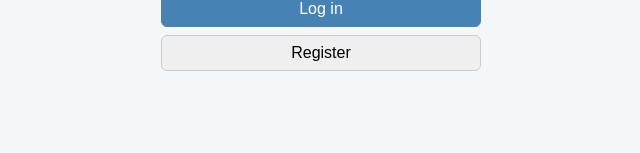
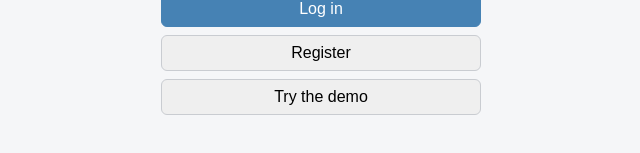
Before and after one commit to NikaBaidoshvilii/ExpenseTracker, a React (Vite) app in the folder frontend/: page / in a window 1280 px wide. Shown: the part 199-352 px from the top of the page, without its empty margins (319-959 px from the left). Built offline with nearby package versions, Linux system fonts and the light colour scheme; no server answers.

Commit message:
Add Try the demo button on the login form

```diff
--- a/frontend/src/App.tsx
+++ b/frontend/src/App.tsx
@@ -7,6 +7,9 @@ import AuthForm from "./components/AuthForm";
 import type { CategoryTotal, ExpenseRequest, ExpenseResponse, FormValues, UserInfo, ValidationProblem } from "./types";
 
 const emptyForm: FormValues = { title: "", amount: "", category: "", date: "" };
+
+const DEMO_EMAIL = "demo@expensetracker.dev";
+const DEMO_PASSWORD = "Demo123!";
 
 function App() {
   const [expenses, setExpenses] = useState<ExpenseResponse[]>([]);
@@ -153,11 +156,11 @@ function App() {
     setErrors([]);
   }
 
-  async function logIn() {
+  async function logIn(loginEmail: string, loginPassword: string) {
     const response = await fetch("/auth/login?useCookies=true", {
       method: "POST",
       headers: { "Content-Type": "application/json" },
-      body: JSON.stringify({ email, password }),
+      body: JSON.stringify({ email: loginEmail, password: loginPassword }),
     });
 
     if (!response.ok) {
@@ -165,14 +168,18 @@ function App() {
       return;
     }
 
-    setUserEmail(email);
+    setUserEmail(loginEmail);
     setPassword("");
     setAuthErrors([]);
   }
 
   async function handleLogin(e: React.SubmitEvent<HTMLFormElement>) {
     e.preventDefault();
-    await logIn();
+    await logIn(email, password);
+  }
+
+  async function handleDemoLogin() {
+    await logIn(DEMO_EMAIL, DEMO_PASSWORD);
   }
 
   async function handleRegister() {
@@ -188,7 +195,7 @@ function App() {
       return;
     }
 
-    await logIn();
+    await logIn(email, password);
   }
 
   function clearSession() {
@@ -225,6 +232,7 @@ function App() {
           errors={authErrors}
           onLogin={handleLogin}
           onRegister={handleRegister}
+          onDemoLogin={handleDemoLogin}
         />
       </>
     );
--- a/frontend/src/components/AuthForm.tsx
+++ b/frontend/src/components/AuthForm.tsx
@@ -9,9 +9,19 @@ interface AuthFormProps {
   errors: string[];
   onLogin: (e: React.SubmitEvent<HTMLFormElement>) => void;
   onRegister: () => void;
+  onDemoLogin: () => void;
 }
 
-function AuthForm({ email, password, onEmailChange, onPasswordChange, errors, onLogin, onRegister }: AuthFormProps) {
+function AuthForm({
+  email,
+  password,
+  onEmailChange,
+  onPasswordChange,
+  errors,
+  onLogin,
+  onRegister,
+  onDemoLogin,
+}: AuthFormProps) {
   return (
     <>
       <ul className="errors auth-errors">
@@ -33,6 +43,9 @@ function AuthForm({ email, password, onEmailChange, onPasswordChange, errors, on
         <button type="button" onClick={onRegister}>
           Register
         </button>
+        <button type="button" onClick={onDemoLogin}>
+          Try the demo
+        </button>
       </form>
     </>
   );
```
